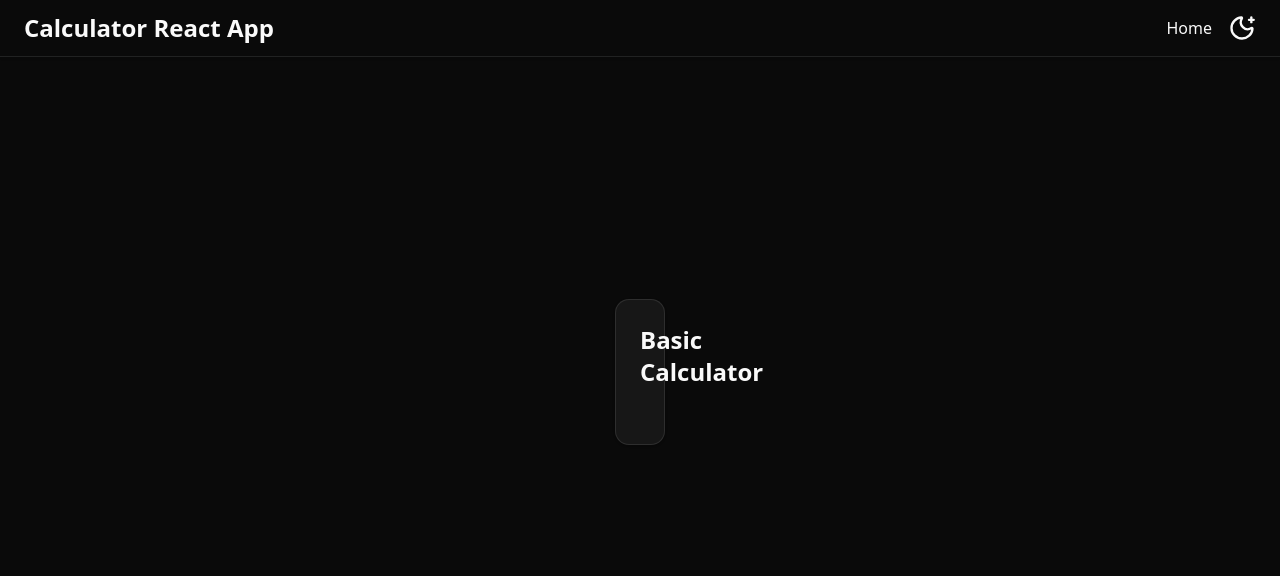
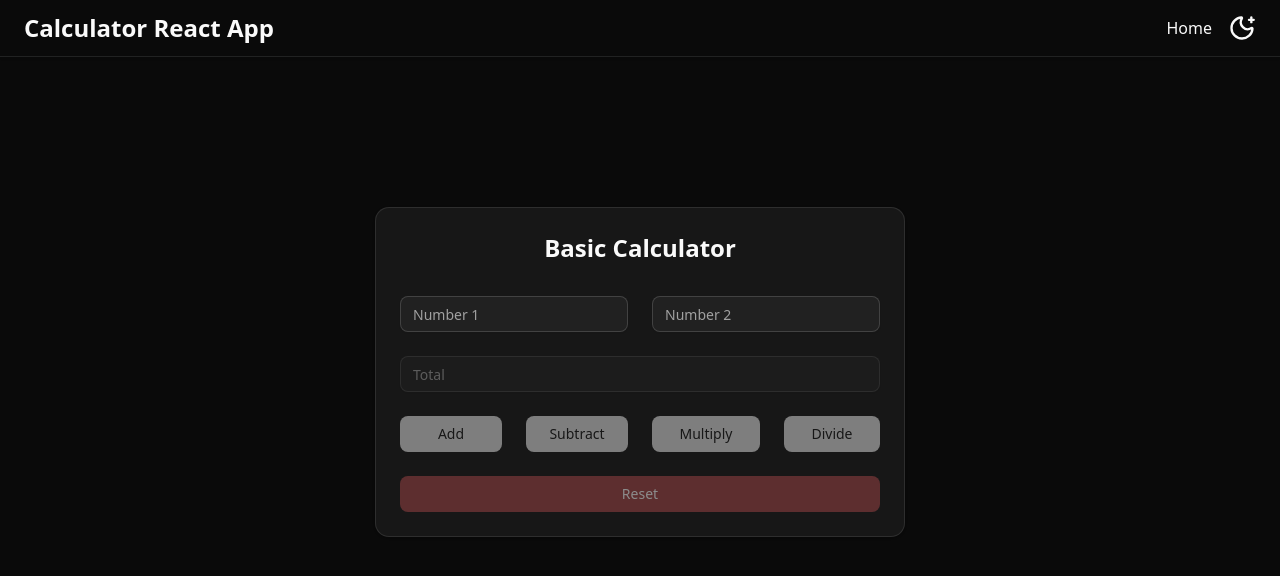
Before and after one commit to gopalghosh-dev/calculator-react-app, a Next.js app: page / in a window 1280 px wide. Shown: the top 576 px of the page. Built offline with nearby package versions, Linux system fonts and the light colour scheme.

Commit message:
Basic calculator properly done

```diff
--- a/src/app/page.tsx
+++ b/src/app/page.tsx
@@ -1,3 +1,4 @@
+import BasicCalculator from "@/components/BasicCalculator";
 import {
 	Card,
 	CardContent,
@@ -21,7 +22,9 @@ const page = () => {
 					</CardTitle>
 				</CardHeader>
 
-				<CardContent></CardContent>
+				<CardContent>
+					<BasicCalculator />
+				</CardContent>
 			</Card>
 		</section>
 	);
--- a/src/components/BasicCalculator.tsx
+++ b/src/components/BasicCalculator.tsx
@@ -1,11 +1,127 @@
-"use client"
+"use client";
+
+import { useState } from "react";
+import { Input } from "./shadcnui/input";
+import { Button } from "./shadcnui/button";
 
 const BasicCalculator = () => {
+	const [number1, setNumber1] = useState("");
+	const [number2, setNumber2] = useState("");
+	const [total, setTotal] = useState("");
 
+	const handleAdd = () => {
+		if (number1 !== "" && number2 !== "") {
+			const result = parseInt(number1) + parseInt(number2);
+			setTotal(result.toString());
+		}
 
-    return (
+		setNumber1("");
+		setNumber2("");
+	};
 
-    );
-}
+	const handleSubtract = () => {
+		if (number1 !== "" && number2 !== "") {
+			const result = parseInt(number1) - parseInt(number2);
+			setTotal(result.toString());
+		}
+
+		setNumber1("");
+		setNumber2("");
+	};
+
+	const handleMultiply = () => {
+		if (number1 !== "" && number2 !== "") {
+			const result = parseInt(number1) * parseInt(number2);
+			setTotal(result.toString());
+		}
+
+		setNumber1("");
+		setNumber2("");
+	};
+
+	const handleDivide = () => {
+		if (number1 !== "" && number2 !== "") {
+			const result = parseInt(number1) / parseInt(number2);
+			setTotal(result.toString());
+		}
+
+		setNumber1("");
+		setNumber2("");
+	};
+
+	const hendleRest = () => {
+		setNumber1("");
+		setNumber2("");
+		setTotal("");
+	};
+
+	return (
+		<div className="grid grid-cols-2 gap-6">
+			<Input
+				type="number"
+				className="col-span-2"
+				placeholder="Number 1"
+				onChange={(e) => setNumber1(e.target.value)}
+				value={number1}
+			/>
+
+			<Input
+				type="number"
+				className="col-span-2"
+				placeholder="Number 2"
+				onChange={(e) => setNumber2(e.target.value)}
+				value={number2}
+			/>
+
+			<Input
+				type="number"
+				className="col-span-4"
+				placeholder="Total"
+				disabled
+				value={total}
+			/>
+
+			<Button
+				type="button"
+				onClick={handleAdd}
+				disabled={number1 === "" || number2 === ""}
+				className="cursor-pointer">
+				Add
+			</Button>
+
+			<Button
+				type="button"
+				onClick={handleSubtract}
+				disabled={number1 === "" || number2 === ""}
+				className="cursor-pointer">
+				Subtract
+			</Button>
+
+			<Button
+				type="button"
+				onClick={handleMultiply}
+				disabled={number1 === "" || number2 === ""}
+				className="cursor-pointer">
+				Multiply
+			</Button>
+
+			<Button
+				type="button"
+				onClick={handleDivide}
+				disabled={number1 === "" || number2 === ""}
+				className="cursor-pointer">
+				Divide
+			</Button>
+			<Button
+				type="button"
+				variant={"destructive"}
+				onClick={hendleRest}
+				disabled={(number1 === "" || number2 === "") && total === ""}
+				className="col-span-4 cursor-pointer">
+				Reset
+			</Button>
+		</div>
+	);
+};
 
 export default BasicCalculator;
```
Also changed, not shown: src/app/advanced/page.tsx (added).
